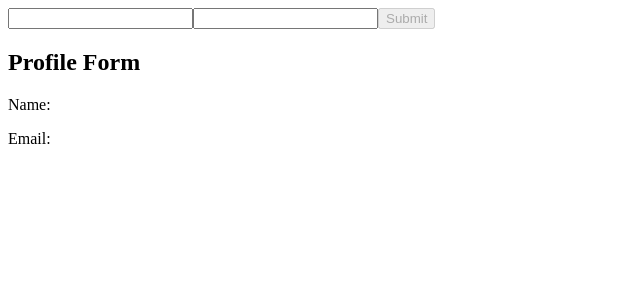
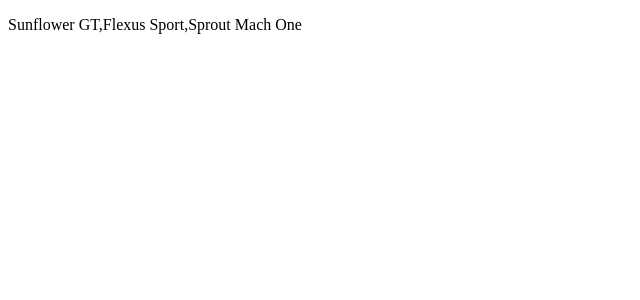
Before and after one commit to NahuelAlaniz/my-first-angular-app, an Angular app: page / in a window 1280 px wide. Shown: the top 300 px of the page, without its empty margins (0-640 px from the left). Built offline with nearby package versions, Linux system fonts and the light colour scheme.

Commit message:
Creando un servicio inhectable

```diff
--- a/src/app/app.components.ts
+++ b/src/app/app.components.ts
@@ -1,29 +1,10 @@
-import {Component} from '@angular/core';
-import {FormGroup, FormControl} from '@angular/forms';
-import {ReactiveFormsModule, Validators} from '@angular/forms';
+import { Component, inject } from "@angular/core";
+import { CarService } from "./car.service";
 
 @Component({
-  selector: 'app-root',
-  template: `
-    <form [formGroup]="profileForm" (ngSubmit)="handleSubmit()">
-      <input type="text" formControlName="name" />
-      <input type="email" formControlName="email" />
-      <button type="submit" [disabled]="!profileForm.valid">Submit</button>
-    </form>
-
-    <h2>Profile Form</h2>
-    <p>Name: {{ profileForm.value.name }}</p>
-    <p>Email: {{ profileForm.value.email }}</p>
-  `,
-  imports: [ReactiveFormsModule],
+  selector:'app-root',
+  template: '<p>{{ carService.getCars() }}</p>',
 })
 export class AppComponent {
-  profileForm = new FormGroup({
-    name: new FormControl('', Validators.required),
-    email: new FormControl('', [Validators.required, Validators.email]),
-  });
-
-  handleSubmit() {
-    alert(this.profileForm.value.name + ' | ' + this.profileForm.value.email);
-  }
+  carService = inject(CarService);
 }
--- /dev/null
+++ b/src/app/car.service.ts
@@ -0,0 +1,18 @@
+import { Injectable } from "@angular/core";
+
+@Injectable({
+    providedIn:'root',
+})
+
+
+export class CarService {
+    cars = ['Sunflower GT','Flexus Sport', 'Sprout Mach One'];
+
+    getCars(): string[] {
+        return this.cars;
+    }
+
+    getCar(id: number) {
+        return this.cars[id];
+    }
+}
```
